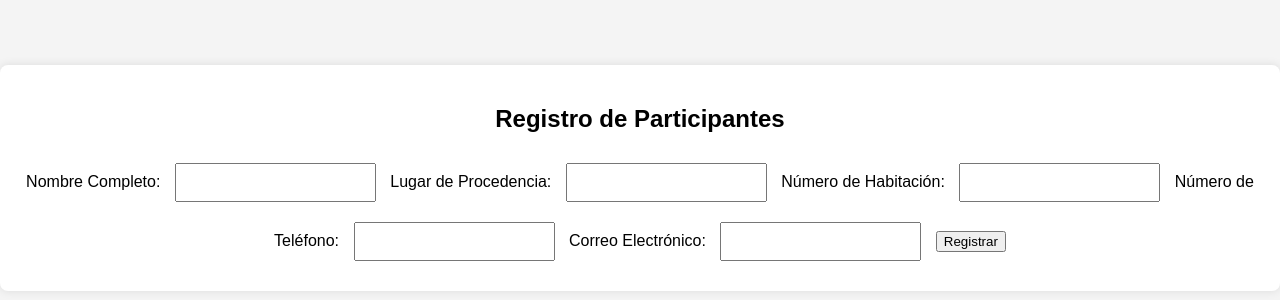
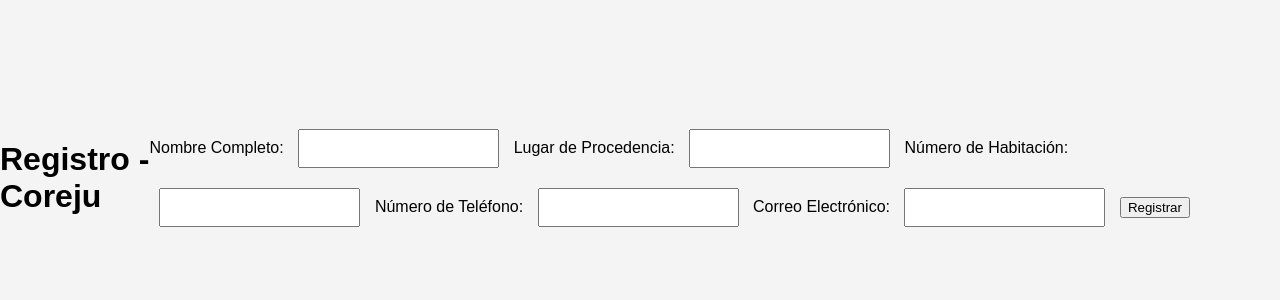
Before and after one commit to juanzumaxl/coreju, a plain HTML site: page registro.html in a window 1280 px wide. Shown: the part 222-522 px from the top of the page. Drawn offline with nearby package versions, Linux system fonts and the light colour scheme; files that its build step writes are made by us from their sources.

Commit message:
Update registro.html

```diff
--- a/registro.html
+++ b/registro.html
@@ -1,33 +1,32 @@
 <!DOCTYPE html>
-<html lang="en">
+<html lang="es">
 <head>
     <meta charset="UTF-8">
     <meta name="viewport" content="width=device-width, initial-scale=1.0">
-    <title>Coreju Event - Registro</title>
+    <title>Registro - Coreju</title>
     <link rel="stylesheet" href="styles.css">
 </head>
 <body>
-    <div class="container">
-        <h2>Registro de Participantes</h2>
+    <h1>Registro - Coreju</h1>
     <form id="registrationForm">
+        <!-- Campos del formulario -->
         <label for="fullName">Nombre Completo:</label>
-            <input type="text" id="fullName" required>
+        <input type="text" id="fullName" name="fullName" required>
 
         <label for="location">Lugar de Procedencia:</label>
-            <input type="text" id="location" required>
+        <input type="text" id="location" name="location" required>
 
         <label for="roomNumber">Número de Habitación:</label>
-            <input type="text" id="roomNumber" required>
+        <input type="text" id="roomNumber" name="roomNumber" required>
 
         <label for="phoneNumber">Número de Teléfono:</label>
-            <input type="tel" id="phoneNumber" required>
+        <input type="tel" id="phoneNumber" name="phoneNumber" required>
 
         <label for="email">Correo Electrónico:</label>
-            <input type="email" id="email" required>
+        <input type="email" id="email" name="email" required>
 
         <button type="button" onclick="submitRegistration()">Registrar</button>
     </form>
-    </div>
 
     <script src="script.js"></script>
 </body>
```
Lines whose indentation alone changed are shown as unchanged.
